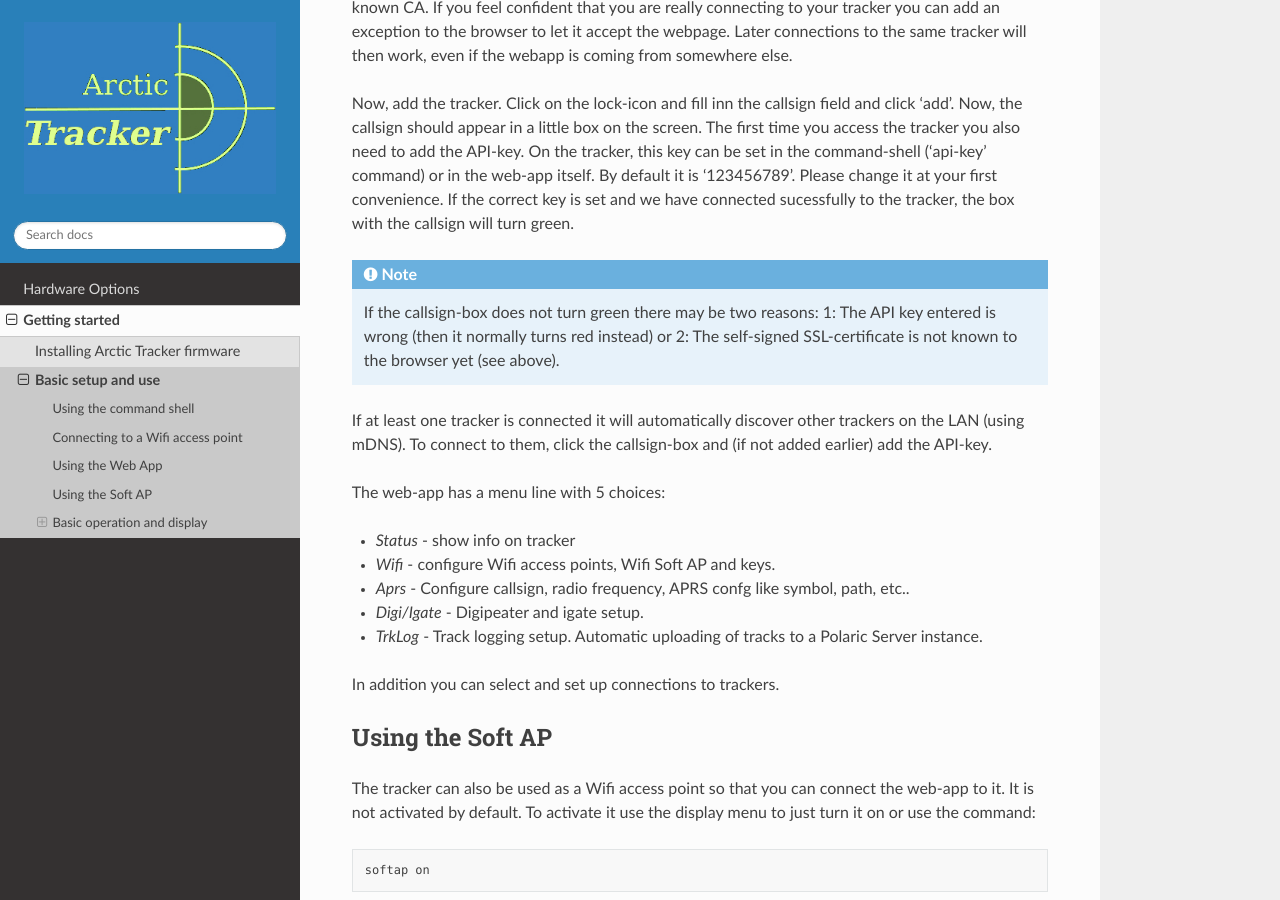
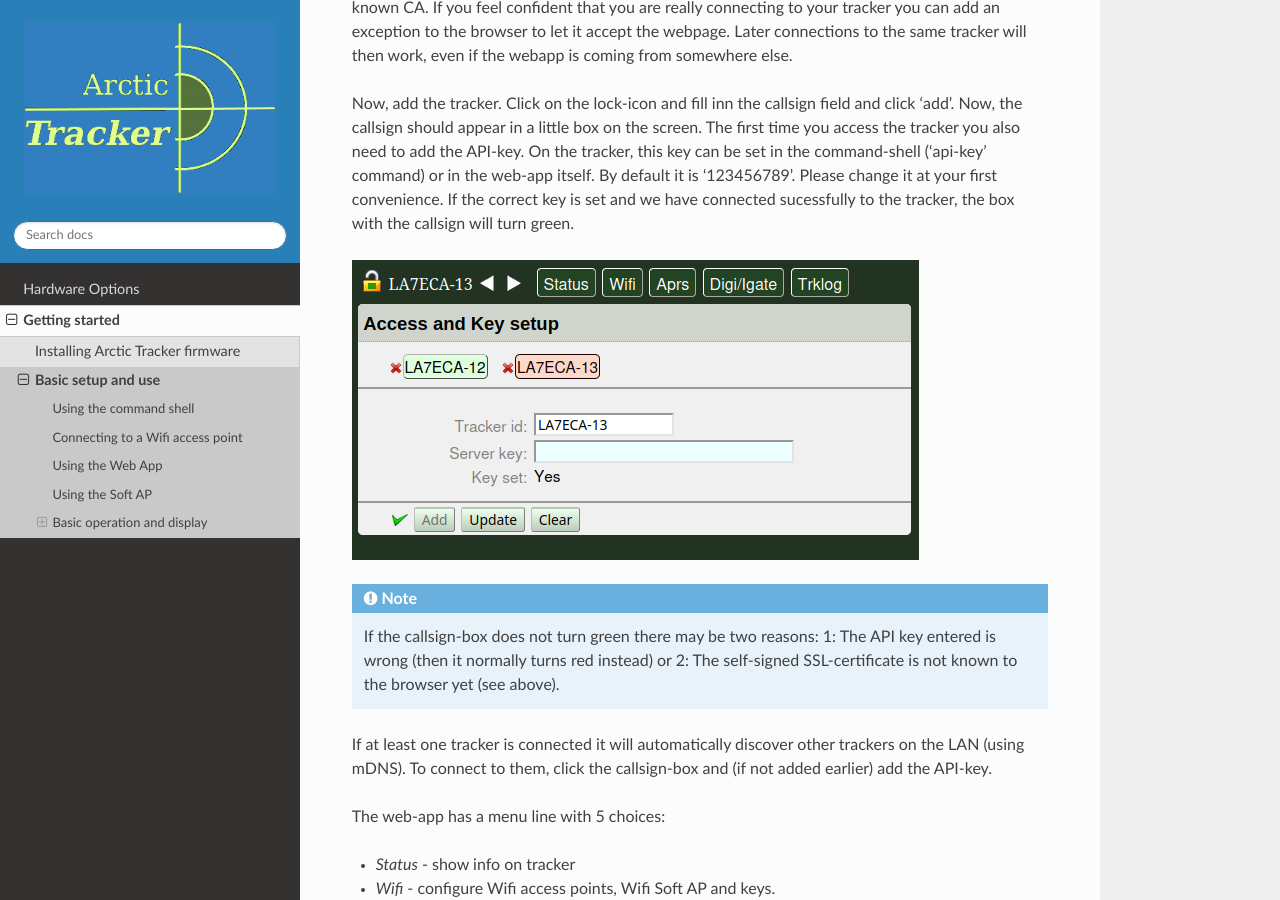
Before and after one commit to Hamlabs/ArcticTracker-docs, a Sphinx documentation site: the page built from docs/setup.rst, in a window 1280 px wide and 900 px high, scrolled down 1934 px. Built offline with Sphinx 7.4.7 and the Read the Docs theme 3.1.0, drawn with Linux system fonts in a browser that asks for light colours; pages that are not in the unit, such as notebooks, are missing from menus.

Commit message:
Update setup.rst

```diff
--- a/docs/setup.rst
+++ b/docs/setup.rst
@@ -32,6 +32,8 @@ The first time you are opening the webpage on the tracker this way, the browser
 
 Now, add the tracker. Click on the lock-icon and fill inn the callsign field and click 'add'. Now, the callsign should appear in a little box on the screen. The first time you access the tracker you also need to add the API-key. On the tracker, this key can be set in the command-shell ('api-key' command) or in the web-app itself. By default it is '123456789'. Please change it at your first convenience. If the correct key is set and we have connected sucessfully to the tracker, the box with the callsign will turn green.
 
+.. image:: img/webapp.1.png
+
 .. note::
   If the callsign-box does not turn green there may be two reasons: 1: The API key entered is wrong (then it normally turns red instead) or 2: The self-signed SSL-certificate is not known to the browser yet (see above).
 
```
Also changed, not shown: other parts of docs/setup.rst (+1 -0 lines).
